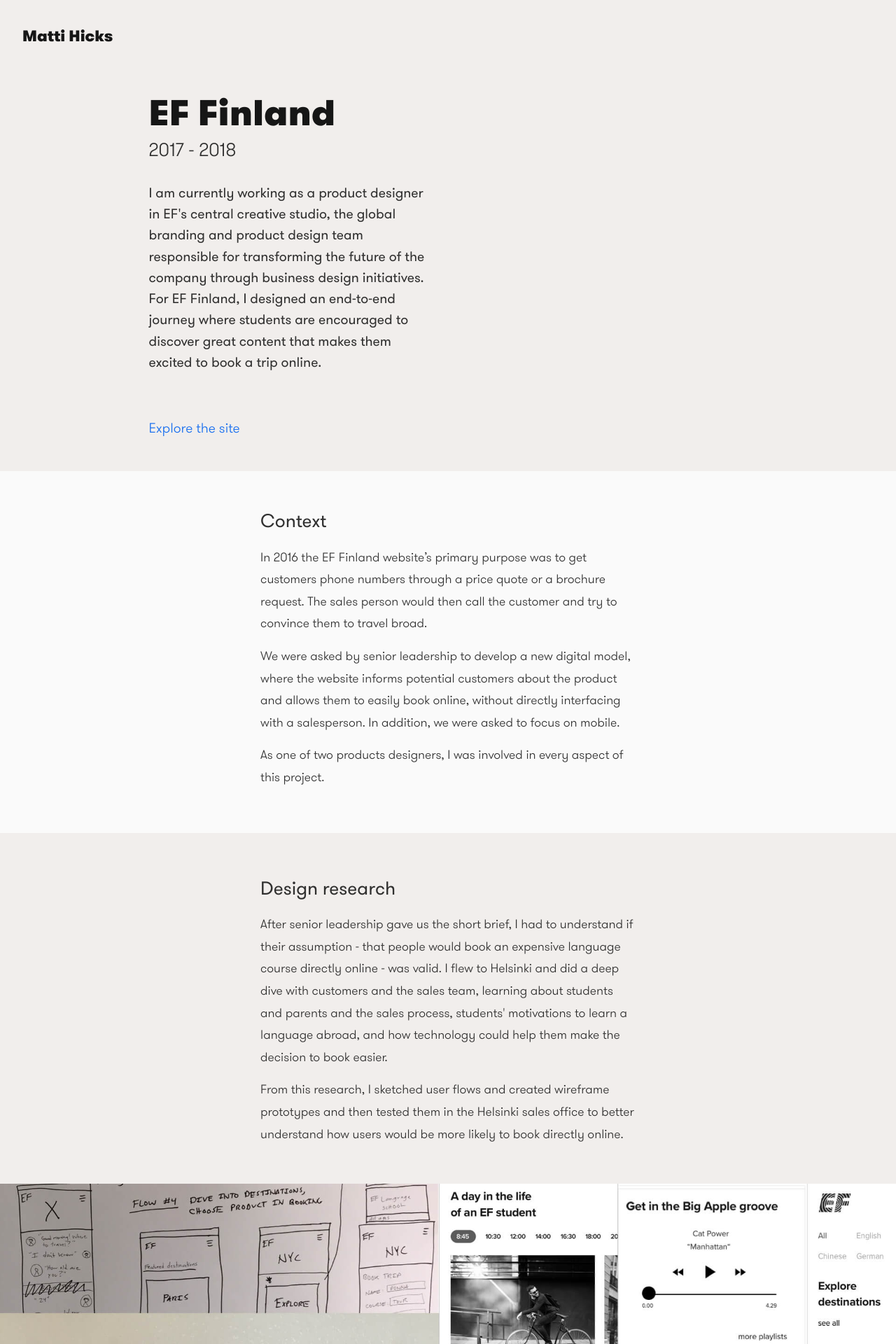
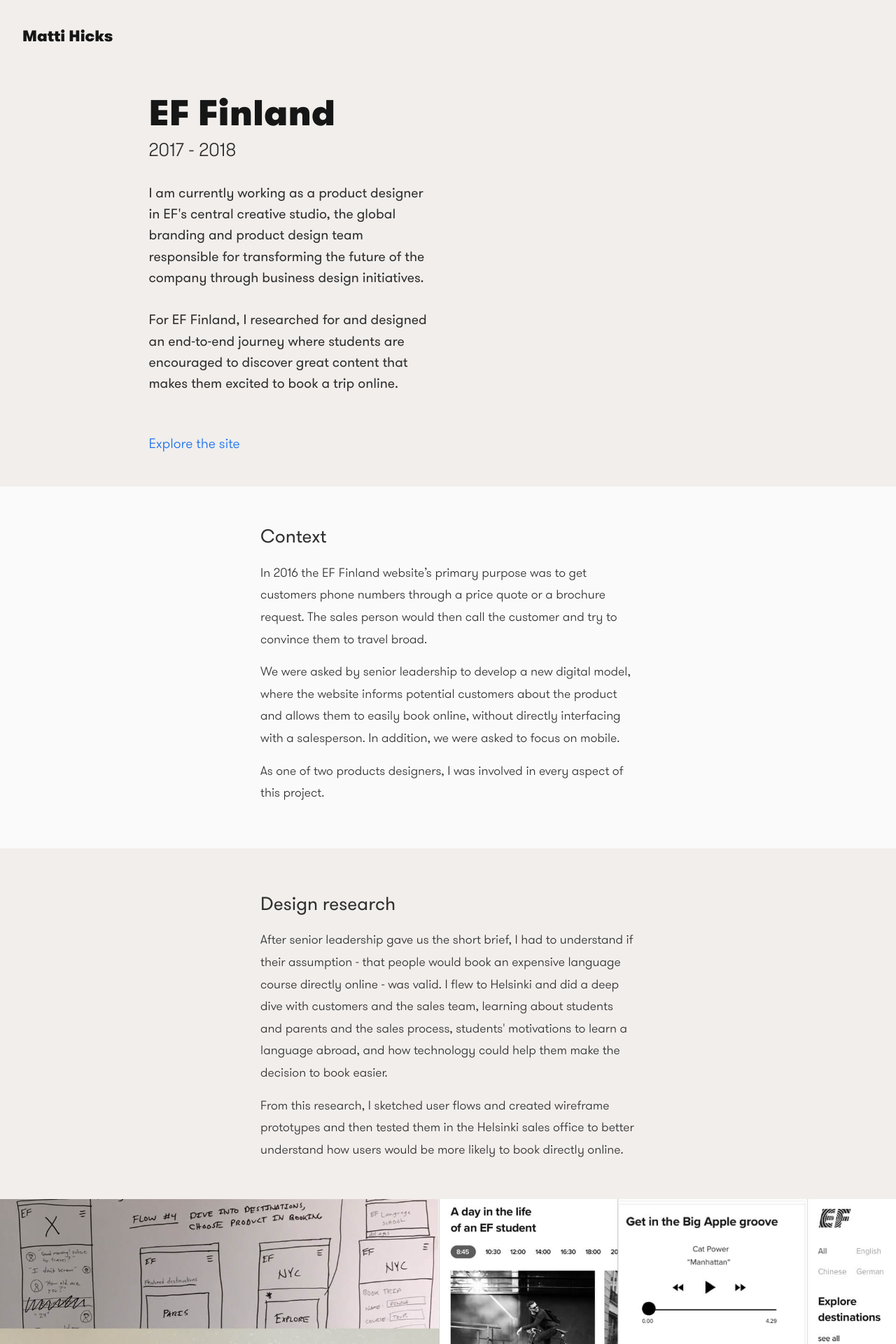
Before and after one commit to mattihicks/mattihicks, a Jekyll site: the page built from education-first.md, in a window 1280 px wide. Shown: the top 1920 px of the page at 70% size. Built offline with Jekyll 4.4.1, drawn with Linux system fonts in a browser that asks for light colours.

Commit message:
proved spacing

```diff
--- a/_sass/_layout.scss
+++ b/_sass/_layout.scss
@@ -58,7 +58,7 @@
     font-size: 1.22222rem;
     line-height: 1.88889rem;
     margin-top:32px;
-    margin-bottom: 16px;
+    margin-bottom: 8px;
 
 }
 
--- a/education-first.md
+++ b/education-first.md
@@ -2,7 +2,7 @@
 layout: project
 title: EF Finland
 date: 2017 - 2018
-intro: I am currently working as a product designer in EF's central creative studio, the global branding and product design team responsible for transforming the future of the company through business design initiatives. For EF Finland, I designed an end-to-end journey where students are encouraged to discover great content that makes them excited to book a trip online.
+intro: I am currently working as a product designer in EF's central creative studio, the global branding and product design team responsible for transforming the future of the company through business design initiatives. </br><br/>For EF Finland, I researched for and designed an end-to-end journey where students are encouraged to discover great content that makes them excited to book a trip online.
 permalink: education-first/
 ---
 
```
Also changed, not shown: novartis.md (+1 -1 lines).
